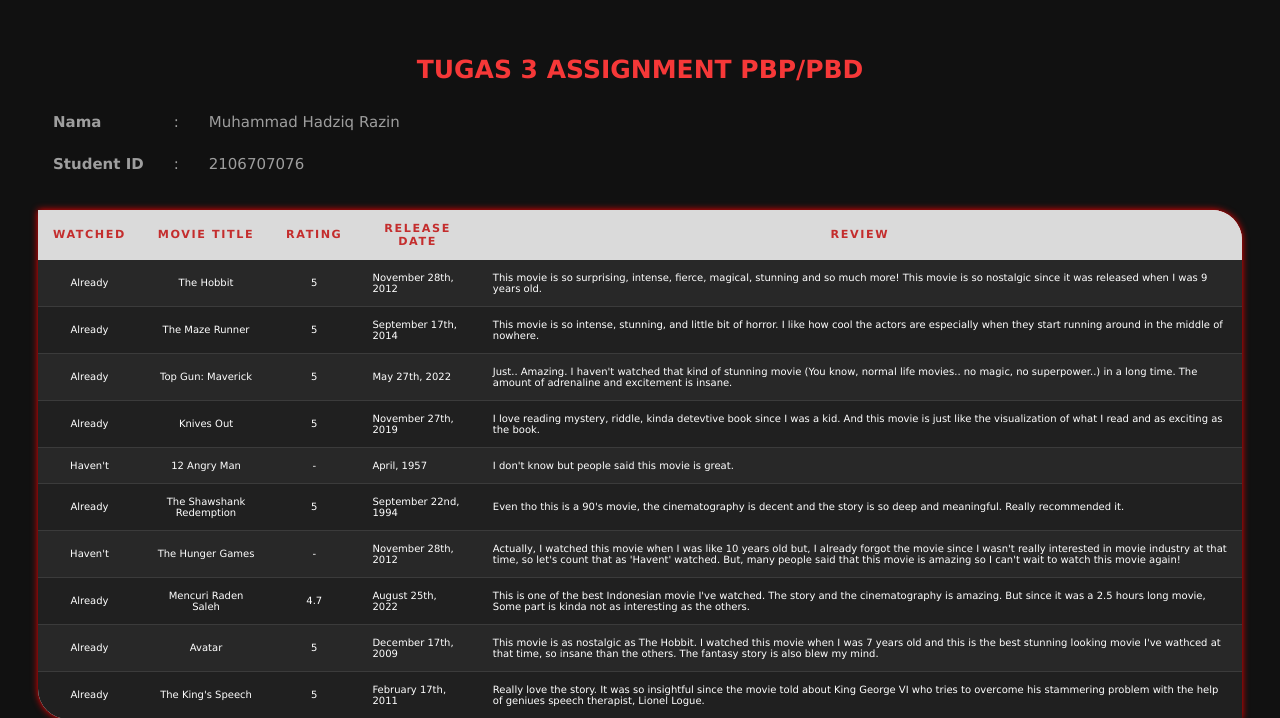
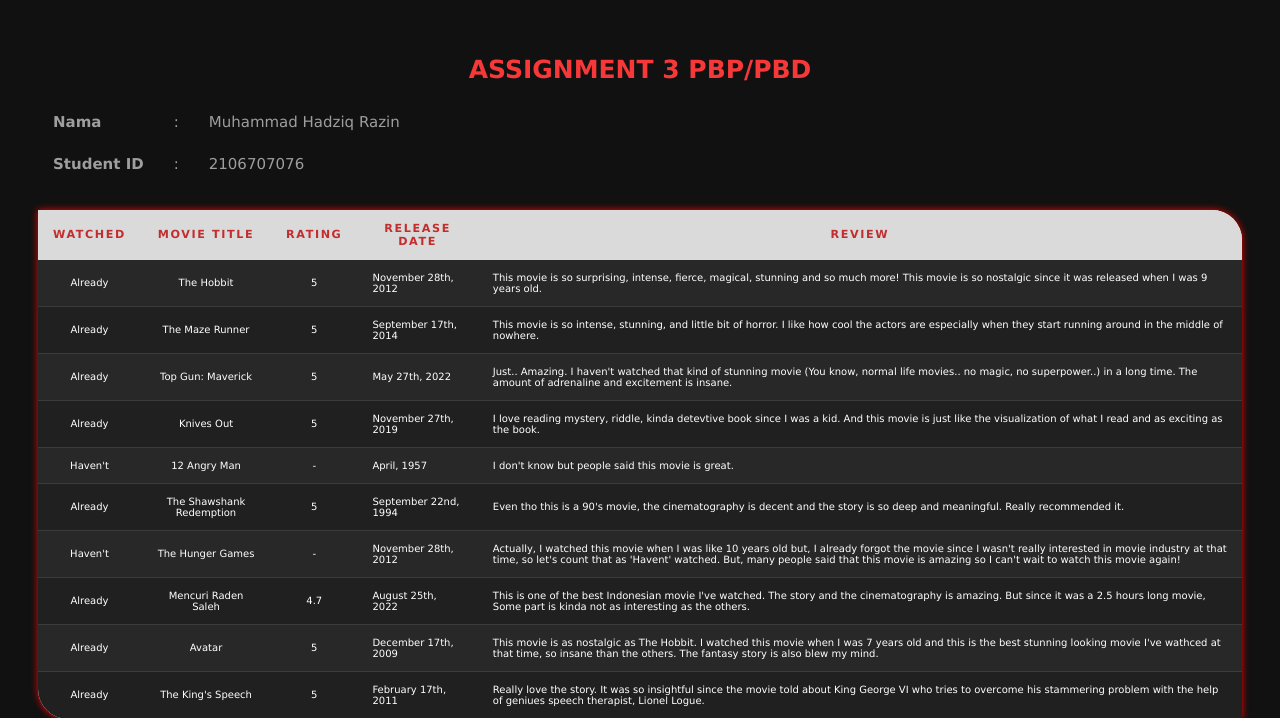
Before and after one commit to mhadziqrazin/pbp-tugas2-hadziq, a Django app: page /mywatchlist/ in a window 1280 px wide. Shown: the top 718 px of the page. Run offline with Django 4.2, Linux system fonts and the light colour scheme; data comes from the database, SQL or seed files in the repository.

Commit message:
Update mywatchlist.html

```diff
--- a/mywatchlist/templates/mywatchlist.html
+++ b/mywatchlist/templates/mywatchlist.html
@@ -9,7 +9,7 @@
 
 <body style="font-family:verdana">
   <h1 style="font-size: 25px; color: #f63838; text-align: center;">
-    TUGAS 3 ASSIGNMENT PBP/PBD
+    ASSIGNMENT 3 PBP/PBD
   </h1>
 
   <table class="info">
```
